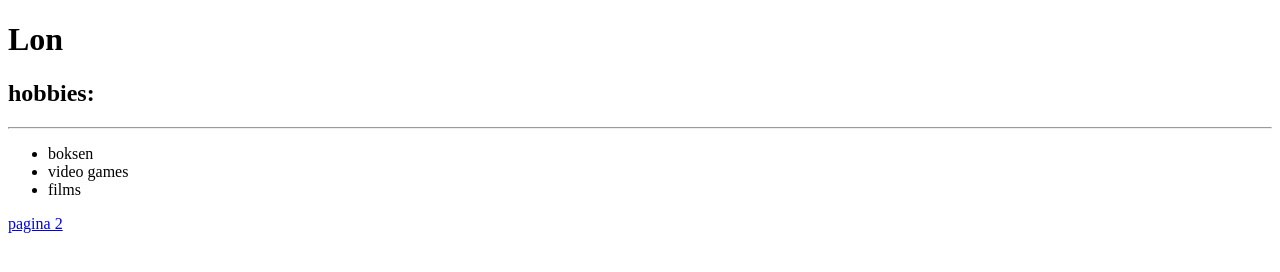
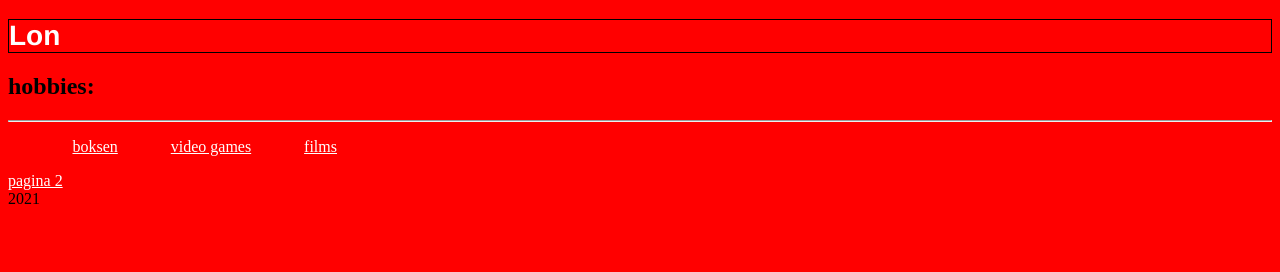
Before and after one commit to lbouweriks/html1, a plain HTML site: page index.html in a window 1280 px wide. Drawn offline with Linux system fonts and the light colour scheme.

Commit message:
Add files via upload

```diff
--- a/index.html
+++ b/index.html
@@ -2,16 +2,26 @@
 <html>
     <head>
         <title> Html pagina </title>
+        <link rel="stylesheet" type="text/css" href="styles.css">
     </head>
     <body>
+     <header>
       <h1>Lon</h1>
+     </header>
+
         <h2>hobbies:</h2>
       <hr>
-      <ul>
-        <li>boksen</li>
-        <li>video games</li>
-        <li>films</li>
+      <nav>
+      <ul class="navbar">
+        <li ><a href="boksen.html">boksen</a></li>
+        <li ><a href="video.html">video games</a></li>
+        <li ><a href="films.html">films</a></li>
       </ul>
-      <a href="about.html">pagina 2</a>
-    </body>
+    </nav>
+
+    <nav>
+      <a class="next" href="about.html">pagina 2</a>
+    </nav>
+    <footer>2021</footer>
+  </body>
 </html>
--- /dev/null
+++ b/styles.css
@@ -0,0 +1,28 @@
+body{
+    background-color:red;
+}
+
+h1{
+    font-size: 28px;
+    font-family: Helvetica;
+    border: 1px solid black;
+    color:white;
+}
+
+#terug{
+    color:black;
+}
+
+.next{
+    color:white;
+}
+
+
+.navbar li{
+    margin:2%;
+    display:inline;
+}
+
+a{
+    color:white
+}
```
